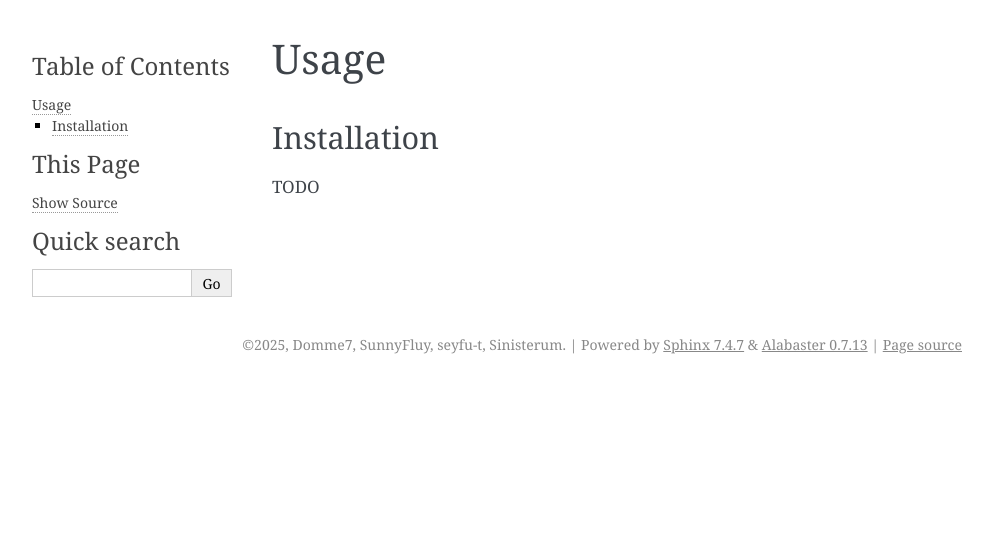
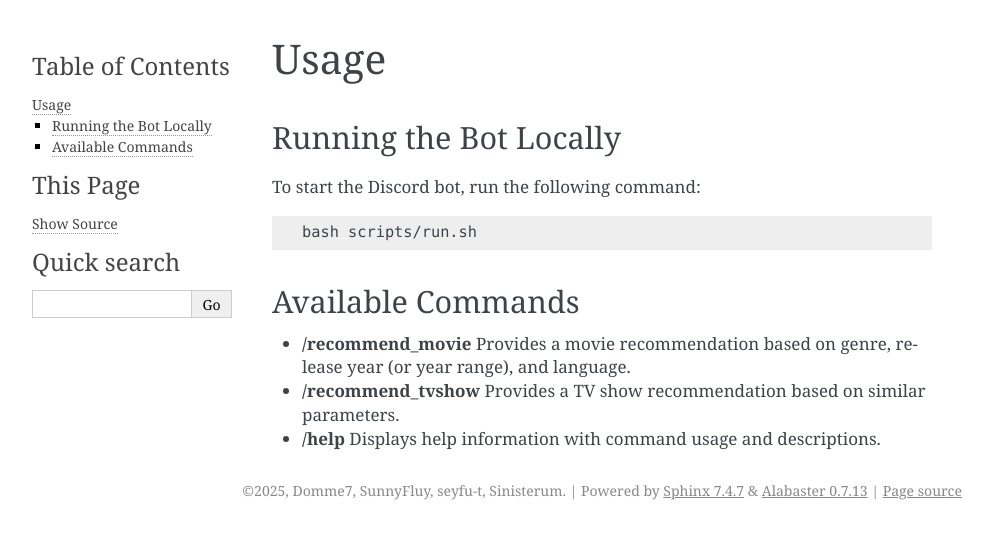
Before and after one commit to seyfu-t/ase-discord-bot, a Sphinx documentation site: the page built from docs/source/usage.rst, in a window 1280 px wide. Shown: the top 539 px of the page, without its empty margins (148-1141 px from the left). Built offline with Sphinx 7.4.7, drawn with Linux system fonts in a browser that asks for light colours; pages that are not in the unit, such as notebooks, are missing from menus.

```diff
--- a/docs/source/conf.py
+++ b/docs/source/conf.py
@@ -9,7 +9,7 @@
 project = 'ase-discord-bot'
 copyright = '2025, Domme7, SunnyFluy, seyfu-t, Sinisterum'
 author = 'Domme7, SunnyFluy, seyfu-t, Sinisterum'
-release = '0.01'
+release = '0.0.1'
 
 # -- General configuration ---------------------------------------------------
 # https://www.sphinx-doc.org/en/master/usage/configuration.html#general-configuration
@@ -18,13 +18,3 @@ extensions = [
     'sphinx.ext.autodoc',
     'sphinx.ext.napoleon'
 ]
-
-templates_path = ['_templates']
-exclude_patterns = []
-
-
-# -- Options for HTML output -------------------------------------------------
-# https://www.sphinx-doc.org/en/master/usage/configuration.html#options-for-html-output
-
-html_theme = 'alabaster'
-html_static_path = ['_static']
--- a/docs/source/index.rst
+++ b/docs/source/index.rst
@@ -15,5 +15,10 @@ documentation for details.
    :maxdepth: 2
    :caption: Contents:
 
+   installation
+   configuration
    usage
+   project_structure
+   docker_setup
+   scripts
    _modules/modules
--- a/docs/source/usage.rst
+++ b/docs/source/usage.rst
@@ -1,7 +1,23 @@
 Usage
-=============
+=====
 
-Installation
------------
+Running the Bot Locally
+-----------------------
 
-TODO
+To start the Discord bot, run the following command:
+
+.. code-block:: bash
+
+   bash scripts/run.sh
+
+Available Commands
+------------------
+
+- **/recommend_movie**
+  Provides a movie recommendation based on genre, release year (or year range), and language.
+
+- **/recommend_tvshow**
+  Provides a TV show recommendation based on similar parameters.
+
+- **/help**
+  Displays help information with command usage and descriptions.
```
Also changed, not shown: docs/source/configuration.rst (added, +22 -0 lines), docs/source/docker_setup.rst (added, +18 -0 lines), docs/source/installation.rst (added, +22 -0 lines), docs/source/project_structure.rst (added, +21 -0 lines), docs/source/scripts.rst (added, +11 -0 lines).
